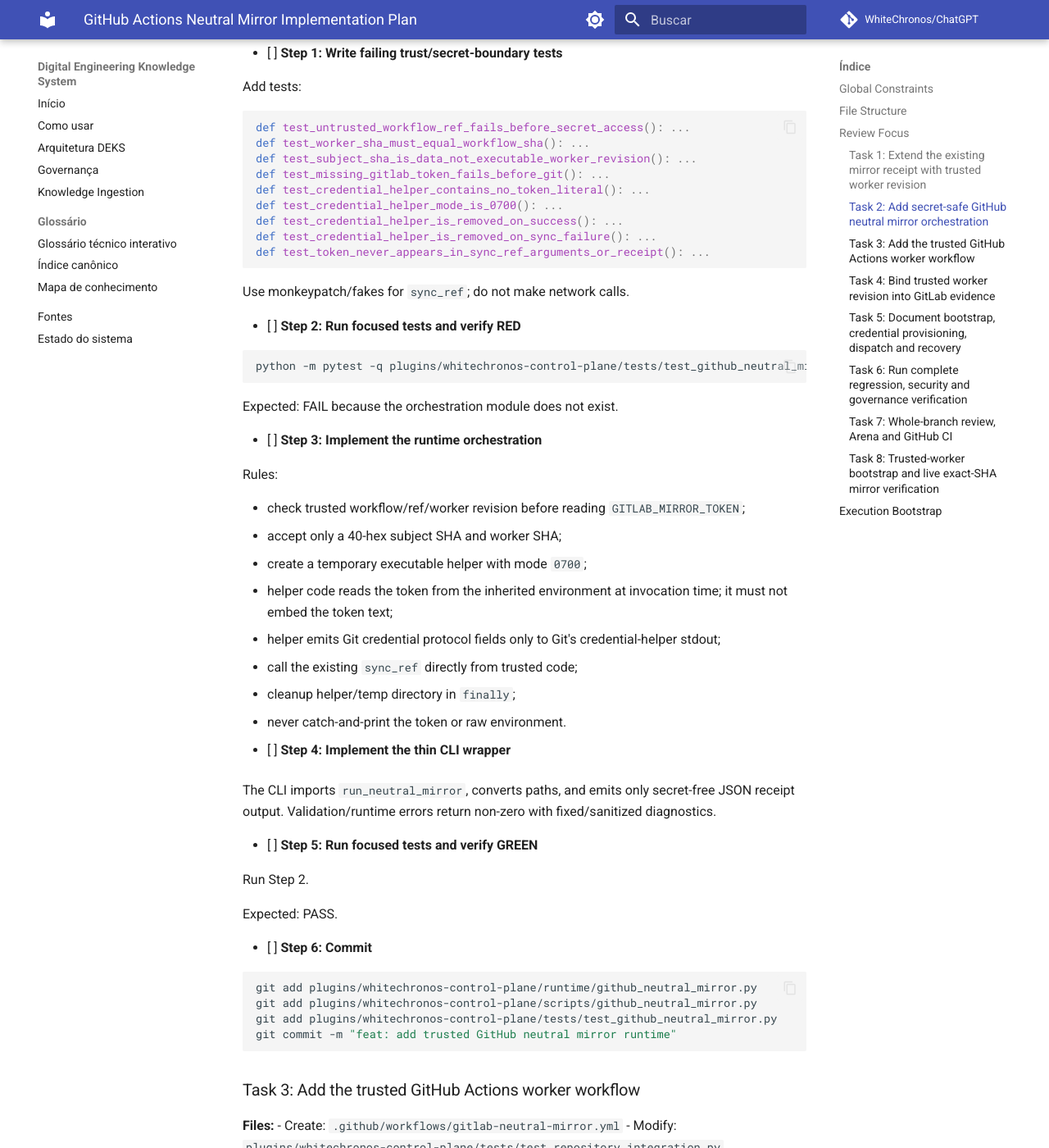
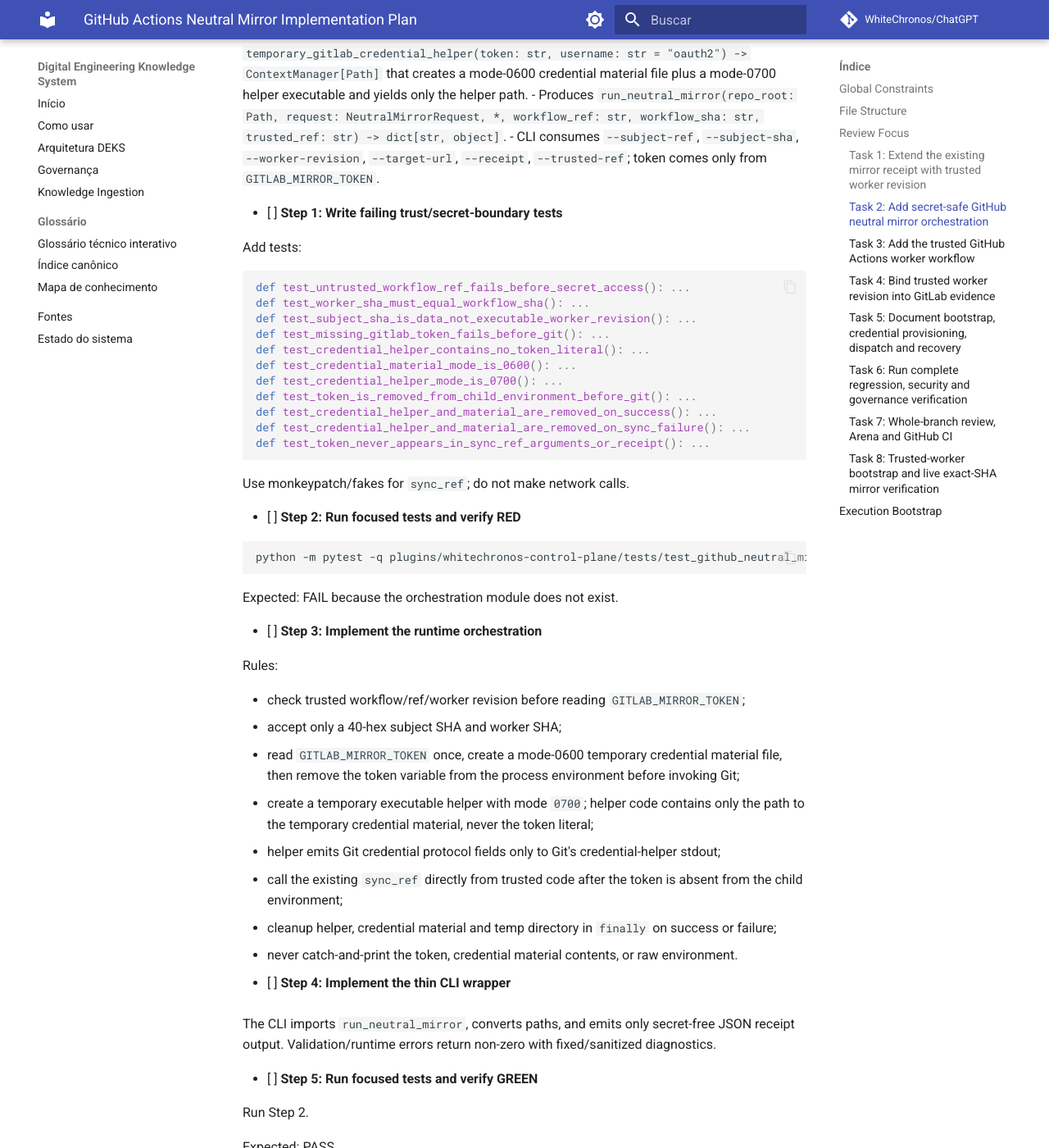
Before and after one commit to WhiteChronos/ChatGPT, an MkDocs documentation site: the page built from docs/superpowers/plans/2026-10-09-github-actions-neutral-mirror.md, in a window 1280 px wide and 1400 px high, scrolled down 4730 px. Shown: the whole window at 82% size. Built offline with MkDocs 1.6.1 and Material for MkDocs 9.7.7, drawn with Linux system fonts in a browser that asks for light colours; comment, search, counter and statistics services are not loaded; some of the changed text lies outside the part shown.

Commit message:
docs: harden neutral mirror implementation plan

````diff
--- a/docs/superpowers/plans/2026-10-09-github-actions-neutral-mirror.md
+++ b/docs/superpowers/plans/2026-10-09-github-actions-neutral-mirror.md
@@ -22,6 +22,8 @@
 - Do not use `CI_JOB_TOKEN` as the final mirror credential because job-token pushes do not trigger the required GitLab pipeline.
 - Never place a GitLab token in a remote URL, command argument, receipt, artifact, log, summary, Git config, or repository file.
 - The subject feature branch must never control executable workflow code that receives the GitLab write secret.
+- The GitHub Environment holding `GITLAB_MIRROR_TOKEN` must restrict deployment to the protected trusted worker ref; an in-YAML branch check alone is not a trust boundary.
+- Third-party GitHub Actions used by the secret-bearing worker must be pinned to immutable full commit SHAs, not mutable tags.
 - The trusted worker must record the trusted workflow/worker revision used for the mirror.
 - Normal mirroring is non-force. Same-SHA freshness uses only `whitechronos-refresh/<digest>`.
 - TinyFish may research/observe provider behavior but may not hold the mirror credential, push the authoritative mirror, or mint parity evidence.
@@ -46,11 +48,11 @@
 
 ## Review Focus
 
-1. **Untrusted subject code:** a feature branch must be mirrorable as data without any step executing code or workflow YAML from that branch while the GitLab secret is available; Task 3 pins this.
+1. **Untrusted subject code:** a feature branch must be mirrorable as data without any step executing code or workflow YAML from that branch while the GitLab secret is available; GitHub Environment deployment-branch policy must independently enforce the trusted ref; Tasks 3 and 8 pin this.
 2. **Secret leakage through Git plumbing:** the token must not enter argv, URLs, receipts, artifacts, summaries or persisted config, including failure paths; Task 2 pins this.
 3. **Trusted worker replay/substitution:** GitLab evidence must bind the exact trusted workflow/worker revision used for the push, not merely the subject SHA; Tasks 1 and 4 pin this.
 4. **Same-SHA refresh confusion:** the reserved refresh ref may trigger the pipeline but must never become the parity subject or change the authoritative target branch; Tasks 1 and 4 pin this.
-5. **Bootstrap circularity:** the live secret must not be provisioned to a worker that exists only on the feature branch; Task 8 makes trusted-ref installation an explicit precondition and STOP gate.
+5. **Bootstrap/supply-chain circularity:** the live secret must not be provisioned to a worker that exists only on the feature branch, nor to a worker that loads mutable third-party action tags; Tasks 3 and 8 make trusted-ref installation, environment branch policy and immutable action pinning explicit gates.
 
 ---
 
@@ -130,7 +132,7 @@
 **Interfaces:**
 - Produces `NeutralMirrorRequest(subject_ref: str, subject_sha: str, worker_revision: str, target_url: str, receipt_path: Path)`.
 - Produces `validate_trusted_worker_context(request: NeutralMirrorRequest, *, workflow_ref: str, workflow_sha: str, trusted_ref: str) -> None`.
-- Produces `temporary_gitlab_credential_helper(token_env: str = "GITLAB_MIRROR_TOKEN", username: str = "oauth2") -> ContextManager[Path]`.
+- Produces `temporary_gitlab_credential_helper(token: str, username: str = "oauth2") -> ContextManager[Path]` that creates a mode-0600 credential material file plus a mode-0700 helper executable and yields only the helper path.
 - Produces `run_neutral_mirror(repo_root: Path, request: NeutralMirrorRequest, *, workflow_ref: str, workflow_sha: str, trusted_ref: str) -> dict[str, object]`.
 - CLI consumes `--subject-ref`, `--subject-sha`, `--worker-revision`, `--target-url`, `--receipt`, `--trusted-ref`; token comes only from `GITLAB_MIRROR_TOKEN`.
 
@@ -144,9 +146,11 @@
 def test_subject_sha_is_data_not_executable_worker_revision(): ...
 def test_missing_gitlab_token_fails_before_git(): ...
 def test_credential_helper_contains_no_token_literal(): ...
+def test_credential_material_mode_is_0600(): ...
 def test_credential_helper_mode_is_0700(): ...
-def test_credential_helper_is_removed_on_success(): ...
-def test_credential_helper_is_removed_on_sync_failure(): ...
+def test_token_is_removed_from_child_environment_before_git(): ...
+def test_credential_helper_and_material_are_removed_on_success(): ...
+def test_credential_helper_and_material_are_removed_on_sync_failure(): ...
 def test_token_never_appears_in_sync_ref_arguments_or_receipt(): ...
 ```
 
@@ -166,12 +170,12 @@
 
 - check trusted workflow/ref/worker revision before reading `GITLAB_MIRROR_TOKEN`;
 - accept only a 40-hex subject SHA and worker SHA;
-- create a temporary executable helper with mode `0700`;
-- helper code reads the token from the inherited environment at invocation time; it must not embed the token text;
+- read `GITLAB_MIRROR_TOKEN` once, create a mode-0600 temporary credential material file, then remove the token variable from the process environment before invoking Git;
+- create a temporary executable helper with mode `0700`; helper code contains only the path to the temporary credential material, never the token literal;
 - helper emits Git credential protocol fields only to Git's credential-helper stdout;
-- call the existing `sync_ref` directly from trusted code;
-- cleanup helper/temp directory in `finally`;
-- never catch-and-print the token or raw environment.
+- call the existing `sync_ref` directly from trusted code after the token is absent from the child environment;
+- cleanup helper, credential material and temp directory in `finally` on success or failure;
+- never catch-and-print the token, credential material contents, or raw environment.
 
 - [ ] **Step 4: Implement the thin CLI wrapper**
 
@@ -202,7 +206,7 @@
 - Workflow name: `GitLab Neutral Mirror`.
 - Trigger: `workflow_dispatch` only for the initial trusted worker; no `pull_request`, `push`, or `workflow_run` automatic secret-bearing trigger.
 - Inputs: `subject_ref` and `subject_sha`, both required strings.
-- Environment: `gitlab-neutral-mirror`.
+- Environment: `gitlab-neutral-mirror`, configured in GitHub to allow deployments only from the protected trusted worker ref (initially `main`).
 - Secret: environment/repository secret `GITLAB_MIRROR_TOKEN`.
 - GitHub permissions: `contents: read`; no write permission is required.
 - Trusted branch/ref: `refs/heads/main` unless a later separately approved protected worker ref replaces it.
@@ -219,6 +223,8 @@
 - job is bound to the `gitlab-neutral-mirror` environment;
 - job fails unless running the trusted worker ref;
 - trusted code checkout/ref is the workflow revision, not `subject_sha`;
+- the environment name is `gitlab-neutral-mirror` and the runbook requires environment deployment-branch policy restricted to the protected trusted ref;
+- every external `uses:` action in the secret-bearing job is pinned to a full immutable commit SHA;
 - `subject_sha` never appears as an `actions/checkout ref`;
 - token is referenced only in the mirror step environment;
 - token text/name is not passed as a CLI argument;
@@ -358,6 +365,8 @@
 - `CI_JOB_TOKEN` push cannot satisfy the final design because it does not trigger the required pipeline;
 - token is stored only in GitHub Actions secret/environment storage;
 - workflow must already be trusted before secret provisioning;
+- GitHub Environment `gitlab-neutral-mirror` must restrict deployments to the protected trusted worker ref; runtime YAML checks are defense-in-depth only;
+- all third-party actions in the secret-bearing worker must be pinned to immutable full commit SHAs;
 - subject ref/SHA are data;
 - exact manual dispatch procedure;
 - same-SHA refresh behavior;
@@ -457,6 +466,8 @@
 
 - no token in Git remote URL;
 - no subject-SHA checkout/execution in the secret-bearing worker job;
+- secret-bearing environment is protected by GitHub deployment-branch rules, not only in-workflow conditionals;
+- all external actions in that job are commit-SHA pinned;
 - no force push;
 - no automatic merge/deploy command.
 
@@ -552,7 +563,9 @@
 
 - `.github/workflows/gitlab-neutral-mirror.yml` exists there;
 - its trusted commit SHA is the worker revision to execute;
-- branch protection/trusted-ref policy is intact.
+- branch protection/trusted-ref policy is intact;
+- GitHub Environment `gitlab-neutral-mirror` exists and its deployment branch/tag policy admits only the protected trusted worker ref;
+- external actions referenced by the trusted workflow are pinned to immutable full commit SHAs.
 
 If false:
 
@@ -568,7 +581,7 @@
 
 - [ ] **Step 3: Provision the least-privilege GitLab credential**
 
-After the trusted worker exists, the user/authorized administrator creates or supplies a credential restricted to Git repository push for `chronoswhite-group/ChronosWhite-project` and stores only its token in the `gitlab-neutral-mirror` GitHub Actions environment as `GITLAB_MIRROR_TOKEN`.
+After the trusted worker and environment branch policy exist, the user/authorized administrator creates or supplies a credential restricted to Git repository push for `chronoswhite-group/ChronosWhite-project` and stores only its token in the `gitlab-neutral-mirror` GitHub Actions environment as `GITLAB_MIRROR_TOKEN`. The workflow uses the non-secret username `oauth2` for Git-over-HTTPS access-token authentication.
 
 Do not request the token in chat and do not store it in repository files.
 
````
Also changed, not shown: other parts of docs/superpowers/plans/2026-10-09-github-actions-neutral-mirror.md (+2 -1 lines).
